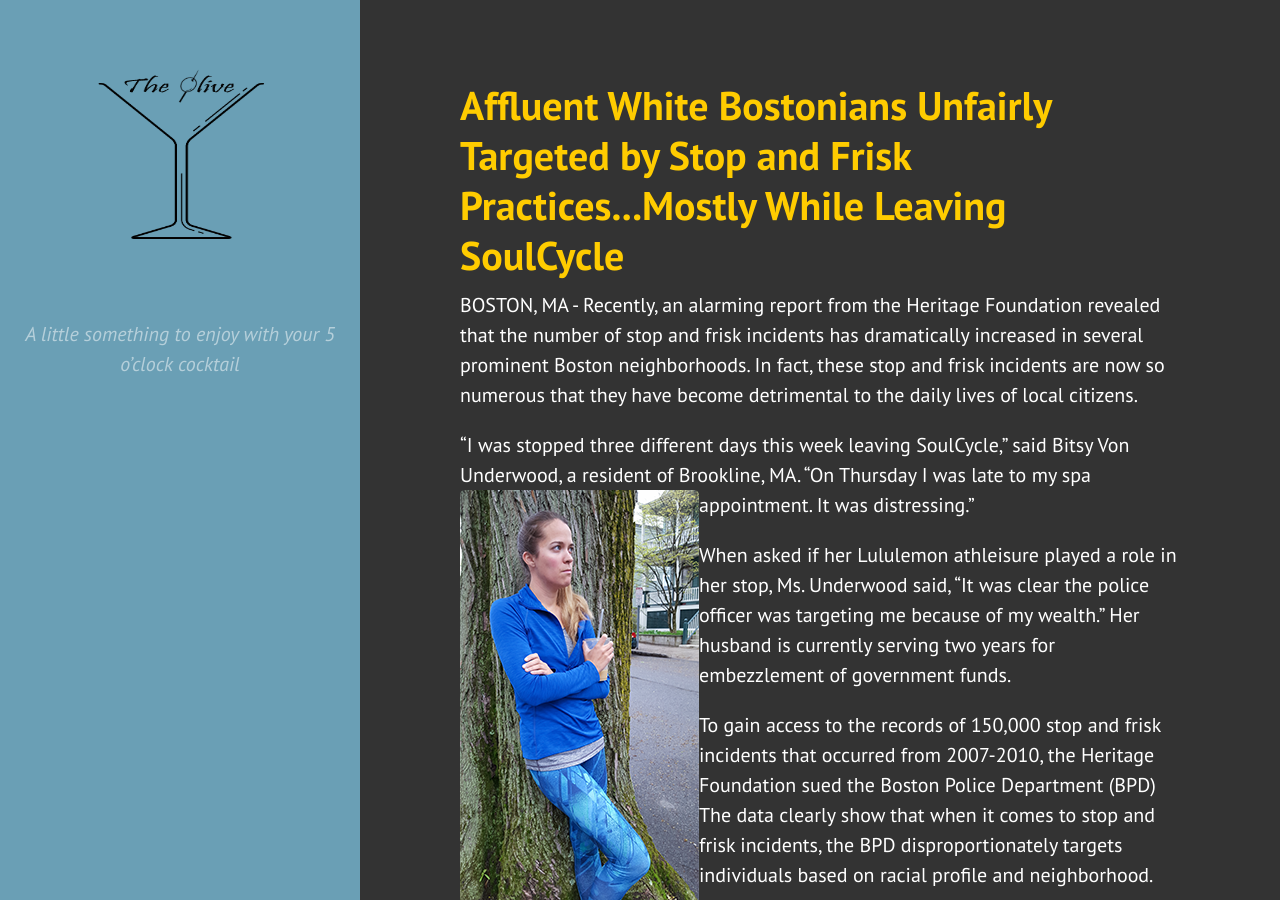
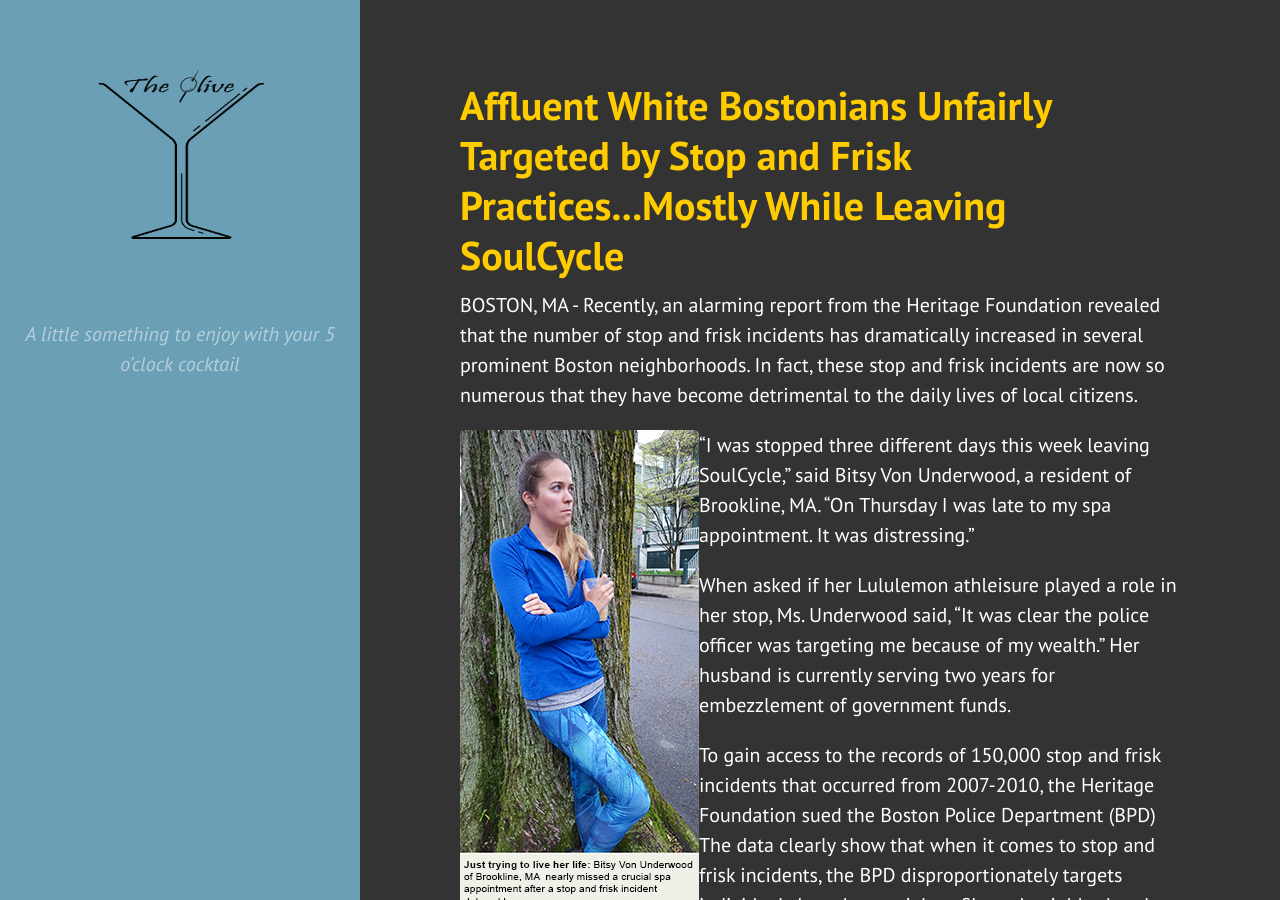
Before and after one commit to KendraPierre/The-Olive, a Jekyll site: the page built from index.html, in a window 1280 px wide and 900 px high. Built offline with Jekyll 4.4.1, drawn with Linux system fonts in a browser that asks for light colours.

Commit message:
Updated index.html

```diff
--- a/index.html
+++ b/index.html
@@ -18,7 +18,7 @@
 <h1 class="post-title">Affluent White Bostonians Unfairly Targeted by Stop and Frisk Practices...Mostly While Leaving SoulCycle </h1>
 
 <p>BOSTON, MA - Recently, an alarming report from the Heritage Foundation revealed that the number of stop and frisk incidents has dramatically increased in several prominent Boston neighborhoods. In fact, these stop and frisk incidents are now so numerous that they have become detrimental to the daily lives of local citizens. </p>
-<p>“I was stopped three different days this week leaving SoulCycle,” said Bitsy Von Underwood, a resident of Brookline, MA. “On Thursday I was late to my spa appointment. It was distressing.”<img src="/The-Olive/public/img/Kate-ForWebsite.png" alt="Bitsy Von Underwood" width="239" height="480" align="left"> </p>
+<p><img src="/The-Olive/public/img/Kate-ForWebsite.png" alt="Bitsy Von Underwood" width="239" height="480" align="left">“I was stopped three different days this week leaving SoulCycle,” said Bitsy Von Underwood, a resident of Brookline, MA. “On Thursday I was late to my spa appointment. It was distressing.” </p>
 <p>
 When asked if her Lululemon athleisure played a role in her stop, Ms. Underwood said, “It was clear the police officer was targeting me because of my wealth.” Her husband is currently serving two years for embezzlement of government funds. </p>
 <p>
```
